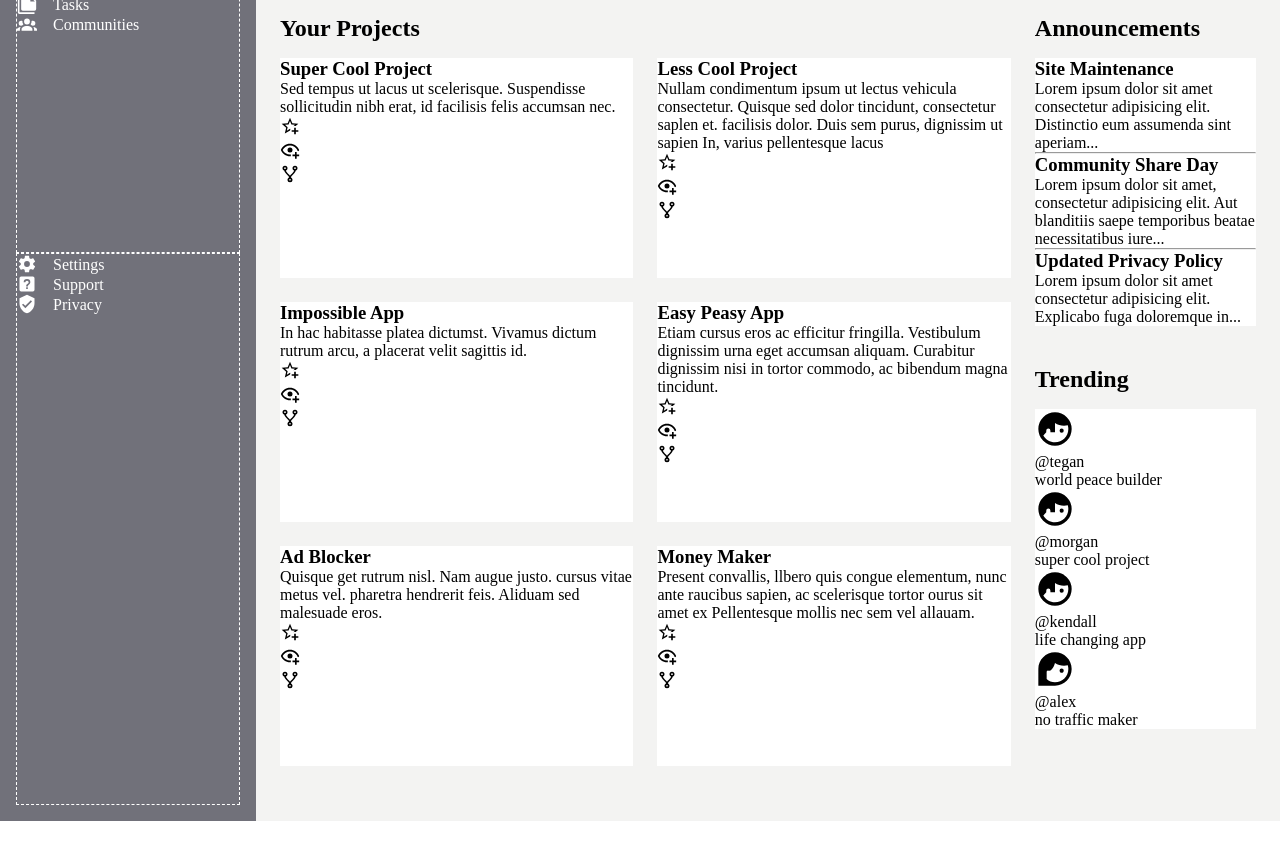
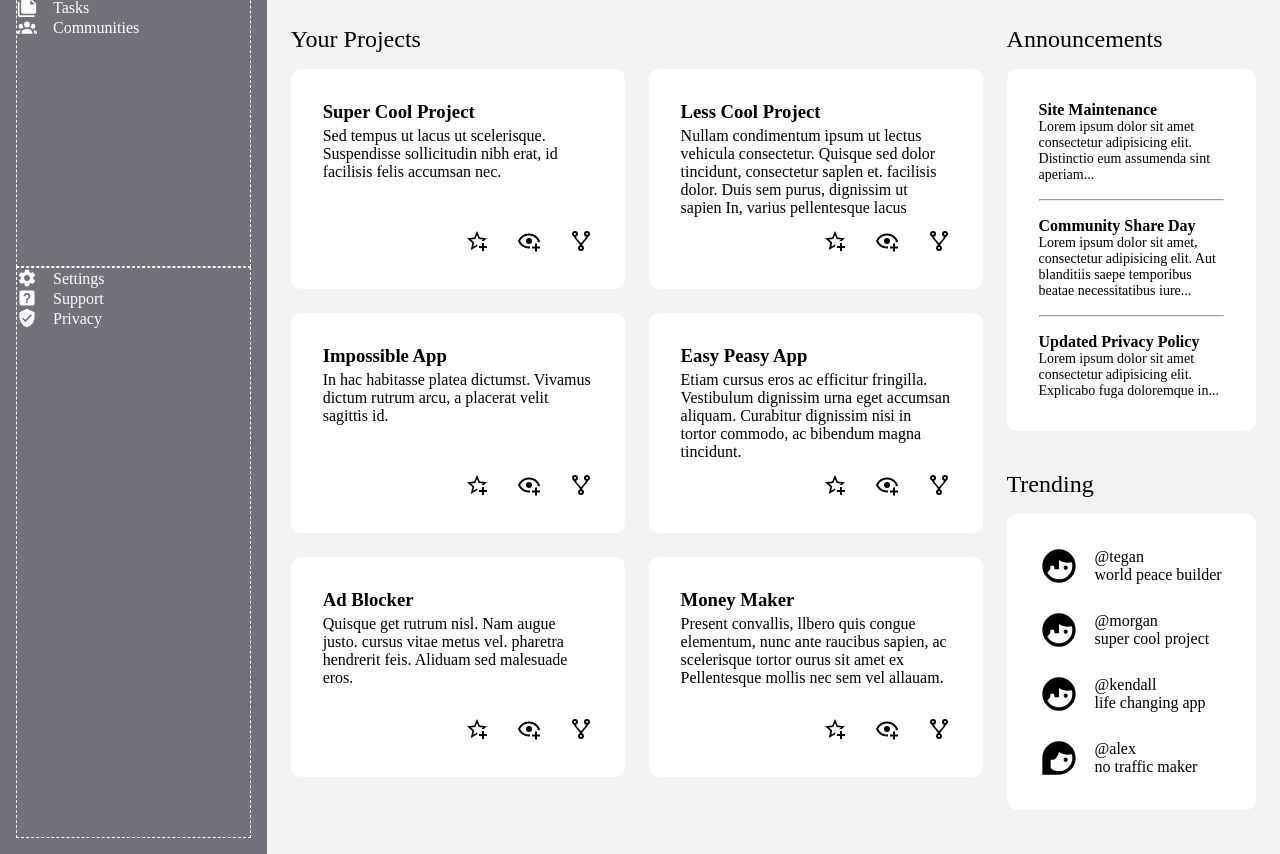
Before and after one commit to DaveBoydy/Project-Admin-Dashboard, a plain HTML site: page index.html in a window 1280 px wide. Shown: the part 188-1042 px from the top of the page. Before the commit the page ends 1009 px from the top, so only its background shows below. Drawn offline with Linux system fonts and the light colour scheme.

Commit message:
Add major styling updates to main content

```diff
--- a/index.html
+++ b/index.html
@@ -60,214 +60,197 @@
 
         <div class="project-posts">
           <div class="post-project">
+            <div>
               <h3>Super Cool Project</h3>
               <p>
-              Sed tempus ut lacus ut scelerisque. Suspendisse sollicitudin nibh
-              erat, id facilisis felis accumsan nec.
+                Sed tempus ut lacus ut scelerisque. Suspendisse sollicitudin
+                nibh erat, id facilisis felis accumsan nec.
               </p>
-            <ul>
-              <li>
+            </div>
+            <div class="post-icons">
               <img
                 src="icons/star-plus-outline.svg"
                 alt="favorite post"
-                  width="20px"
+                width="24px"
                 height="auto"
               />
-              </li>
-              <li>
               <img
                 src="icons/eye-plus-outline.svg"
                 alt="save post"
-                  width="20px"
+                width="24px"
                 height="auto"
               />
-              </li>
-              <li>
               <img
                 src="icons/source-fork.svg"
                 alt="fork project"
-                  width="20px"
+                width="24px"
                 height="auto"
               />
-              </li>
-            </ul>
+            </div>
           </div>
           <div class="post-project">
+            <div>
               <h3>Less Cool Project</h3>
               <p>
                 Nullam condimentum ipsum ut lectus vehicula consectetur. Quisque
-              sed dolor tincidunt, consectetur saplen et. facilisis dolor. Duis
-              sem purus, dignissim ut sapien In, varius pellentesque lacus
+                sed dolor tincidunt, consectetur saplen et. facilisis dolor.
+                Duis sem purus, dignissim ut sapien In, varius pellentesque
+                lacus
               </p>
-            <ul>
-              <li>
+            </div>
+
+            <div class="post-icons">
               <img
                 src="icons/star-plus-outline.svg"
                 alt="favorite post"
-                  width="20px"
+                width="24px"
                 height="auto"
               />
-              </li>
-              <li>
               <img
                 src="icons/eye-plus-outline.svg"
                 alt="save post"
-                  width="20px"
+                width="24px"
                 height="auto"
               />
-              </li>
-              <li>
               <img
                 src="icons/source-fork.svg"
                 alt="fork project"
-                  width="20px"
+                width="24px"
                 height="auto"
               />
-              </li>
-            </ul>
+            </div>
           </div>
           <div class="post-project">
+            <div>
               <h3>Impossible App</h3>
               <p>
                 In hac habitasse platea dictumst. Vivamus dictum rutrum arcu, a
                 placerat velit sagittis id.
               </p>
-            <ul>
-              <li>
+            </div>
+
+            <div class="post-icons">
               <img
                 src="icons/star-plus-outline.svg"
                 alt="favorite post"
-                  width="20px"
+                width="24px"
                 height="auto"
               />
-              </li>
-              <li>
               <img
                 src="icons/eye-plus-outline.svg"
                 alt="save post"
-                  width="20px"
+                width="24px"
                 height="auto"
               />
-              </li>
-              <li>
               <img
                 src="icons/source-fork.svg"
                 alt="fork project"
-                  width="20px"
+                width="24px"
                 height="auto"
               />
-              </li>
-            </ul>
+            </div>
           </div>
           <div class="post-project">
+            <div>
               <h3>Easy Peasy App</h3>
               <p>
                 Etiam cursus eros ac efficitur fringilla. Vestibulum dignissim
                 urna eget accumsan aliquam. Curabitur dignissim nisi in tortor
                 commodo, ac bibendum magna tincidunt.
               </p>
-            <ul>
-              <li>
+            </div>
+
+            <div class="post-icons">
               <img
                 src="icons/star-plus-outline.svg"
                 alt="favorite post"
-                  width="20px"
+                width="24px"
                 height="auto"
               />
-              </li>
-              <li>
               <img
                 src="icons/eye-plus-outline.svg"
                 alt="save post"
-                  width="20px"
+                width="24px"
                 height="auto"
               />
-              </li>
-              <li>
               <img
                 src="icons/source-fork.svg"
                 alt="fork project"
-                  width="20px"
+                width="24px"
                 height="auto"
               />
-              </li>
-            </ul>
+            </div>
           </div>
           <div class="post-project">
+            <div>
               <h3>Ad Blocker</h3>
               <p>
-              Quisque get rutrum nisl. Nam augue justo. cursus vitae metus vel.
-              pharetra hendrerit feis. Aliduam sed malesuade eros.
+                Quisque get rutrum nisl. Nam augue justo. cursus vitae metus
+                vel. pharetra hendrerit feis. Aliduam sed malesuade eros.
               </p>
-            <ul>
-              <li>
+            </div>
+
+            <div class="post-icons">
               <img
                 src="icons/star-plus-outline.svg"
                 alt="favorite post"
-                  width="20px"
+                width="24px"
                 height="auto"
               />
-              </li>
-              <li>
               <img
                 src="icons/eye-plus-outline.svg"
                 alt="save post"
-                  width="20px"
+                width="24px"
                 height="auto"
               />
-              </li>
-              <li>
               <img
                 src="icons/source-fork.svg"
                 alt="fork project"
-                  width="20px"
+                width="24px"
                 height="auto"
               />
-              </li>
-            </ul>
             </div>
+          </div>
+
           <div class="post-project">
+            <div>
               <h3>Money Maker</h3>
               <p>
                 Present convallis, llbero quis congue elementum, nunc ante
                 raucibus sapien, ac scelerisque tortor ourus sit amet ex
                 Pellentesque mollis nec sem vel allauam.
               </p>
-            <ul>
-              <li>
+            </div>
+
+            <div class="post-icons">
               <img
                 src="icons/star-plus-outline.svg"
                 alt="favorite post"
-                  width="20px"
+                width="24px"
                 height="auto"
               />
-              </li>
-              <li>
               <img
                 src="icons/eye-plus-outline.svg"
                 alt="save post"
-                  width="20px"
+                width="24px"
                 height="auto"
               />
-              </li>
-              <li>
               <img
                 src="icons/source-fork.svg"
                 alt="fork project"
-                  width="20px"
+                width="24px"
                 height="auto"
               />
-              </li>
-            </ul>
+            </div>
           </div>
         </div>
       </section>
       <section class="main-meta">
         <div>
-          <h1>Announcements</h1>
+          <h2>Announcements</h2>
           <div class="announcements-meta">
             <div>
-              <h3>Site Maintenance</h3>
+              <h4>Site Maintenance</h4>
               <p>
                 Lorem ipsum dolor sit amet consectetur adipisicing elit.
                 Distinctio eum assumenda sint aperiam...
@@ -275,7 +258,7 @@
             </div>
             <hr />
             <div>
-              <h3>Community Share Day</h3>
+              <h4>Community Share Day</h4>
               <p>
                 Lorem ipsum dolor sit amet, consectetur adipisicing elit. Aut
                 blanditiis saepe temporibus beatae necessitatibus iure...
@@ -283,7 +266,7 @@
             </div>
             <hr />
             <div>
-              <h3>Updated Privacy Policy</h3>
+              <h4>Updated Privacy Policy</h4>
               <p>
                 Lorem ipsum dolor sit amet consectetur adipisicing elit.
                 Explicabo fuga doloremque in...
@@ -293,7 +276,7 @@
         </div>
 
         <div>
-          <h1>Trending</h1>
+          <h2>Trending</h2>
           <div class="trending-meta">
             <div>
               <img
@@ -302,8 +285,10 @@
                 width="40px"
                 height="auto"
               />
+              <div>
                 <p>@tegan</p>
                 <p>world peace builder</p>
+              </div>
             </div>
             <div>
               <img
@@ -312,8 +297,10 @@
                 width="40px"
                 height="auto"
               />
+              <div>
                 <p>@morgan</p>
                 <p>super cool project</p>
+              </div>
             </div>
             <div>
               <img
@@ -322,8 +309,10 @@
                 width="40px"
                 height="auto"
               />
+              <div>
                 <p>@kendall</p>
                 <p>life changing app</p>
+              </div>
             </div>
             <div>
               <img
@@ -332,8 +321,10 @@
                 width="40px"
                 height="auto"
               />
+              <div>
                 <p>@alex</p>
                 <p>no traffic maker</p>
+              </div>
             </div>
           </div>
         </div>
--- a/styles.css
+++ b/styles.css
@@ -16,9 +16,9 @@
   min-height: 100vh;
   display: grid;
   grid-template:
-    "sidebar header" 17%
-    "sidebar main" 83%
-    / 1fr 4fr;
+    "sidebar header" 17.5%
+    "sidebar main" 82.5%
+    / 1fr 3.8fr;
 }
 
 #intro {
@@ -34,6 +34,10 @@
   display: flex;
   gap: 24px;
   padding: 32px 24px;
+}
+
+#content h2 {
+  font-weight: 400;
 }
 
 #sidebar {
@@ -68,16 +72,73 @@
   gap: 24px;
 }
 
+.main-projects,
 .main-meta {
+  flex: auto;
+}
+
+.main-projects {
+  width: 73.5%;
+}
+
+.main-meta {
+  width: 26.5%;
   display: flex;
   flex-direction: column;
   gap: 24px;
+}
+
+.post-project {
+  display: flex;
+  flex-direction: column;
+  justify-content: space-between;
+}
+
+.post-project h3 {
+  margin-bottom: 4px;
+}
+
+.post-icons {
+  margin-left: auto;
+}
+.post-icons img {
+  margin-left: 24px;
 }
 
 .post-project,
 .announcements-meta,
 .trending-meta {
   background-color: #fff;
+}
+
+.post-project,
+.announcements-meta,
+.trending-meta {
+  border-radius: 10px;
+  padding: 32px;
+}
+
+.announcements-meta p {
+  font-size: 14px;
+}
+
+.announcements-meta hr {
+  margin: 16px 0;
+}
+
+.trending-meta {
+  display: flex;
+  flex-direction: column;
+  gap: 24px;
+}
+
+.trending-meta > div {
+  display: flex;
+  align-items: center;
+}
+
+.trending-meta [src^="icons"] {
+  margin-right: 16px;
 }
 
 .project-posts,
```
Lines whose indentation alone changed are shown as unchanged.
